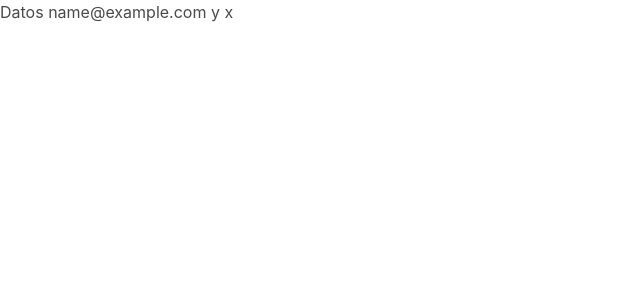
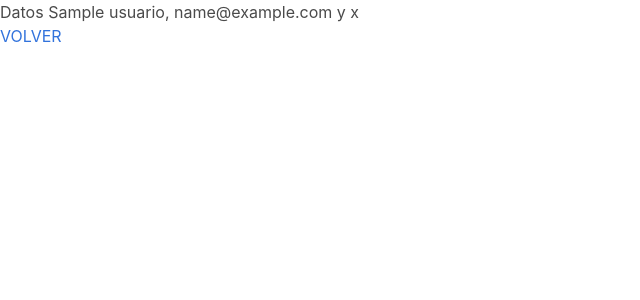
Before and after one commit to matiusgg/python-opcional-, a Flask app: template templates/dentro.html in a window 1280 px wide. Shown: the top 300 px of the page, without its empty margins (0-640 px from the left). Run offline with Flask 2, Linux system fonts and the light colour scheme; the template is opened without the code that fills it: most values are stand-ins (such as "Sample title", 1, 10 or a date in 2020); some libraries are stand-ins or nearby versions.

Commit message:
Se agrego la opcion REGISTRARSE y funciona

```diff
--- a/bd.sql
+++ b/bd.sql
@@ -1,8 +1,9 @@
 CREATE DATABASE logear;
 
 CREATE TABLE usuarios(
-    id_usuario int(10) UNSIGNED primary key,
+    id_usuario int(10) UNSIGNED primary key auto_increment,
     usuario VARCHAR(100) NOT NULL,
     contrasenya VARCHAR(30) NOT NULL,
-    activo tinyint(4) NOT NULL DEFAULT '1'
+    activo tinyint(4) NOT NULL DEFAULT '1',
+    email VARCHAR(100) UNIQUE NOT NULL
 )
--- a/main.py
+++ b/main.py
@@ -56,7 +56,7 @@ def datos():
                 # *Comprobacion de email y password en la misma tupla.
                 bd_total = Bd('localhost', 'usuario', 'mysql', 'logear')
                 leer_email_password = bd_total.query(
-                f'SELECT email, contrasenya FROM usuarios WHERE email="{email}"'
+                f'SELECT email, contrasenya, usuario FROM usuarios WHERE email="{email}"'
                 )
 
                 print(leer_email_password)
@@ -73,6 +73,7 @@ def datos():
                     #* iniciar sesion
                     #* Limpiamos la session cada vez que haga una nueva session.
                     session.clear()
+                    session['usuario'] = leer_email_password[0][2]
                     session['email'] = email
                     session['password'] = password
 
@@ -95,17 +96,54 @@ def datos():
 def dentro():
     if 'email' in session and 'password' in session:
 
+        usuario = session['usuario']
         email = session['email']
         password = session['password']
 
     else:
+        usuario = ''
         email = ''
         password = ''
 
     # return f'Datos: {email} y {password}'
 
 
-    return render_template('dentro.html', email=email, password=password)
+    return render_template('dentro.html', email=email, password=password, usuario=usuario)
+
+#******************************************
+@app.route('/registro')
+def registro():
+
+    return render_template('registro.html')
+
+#******************************************
+@app.route('/registro', methods=['GET', 'POST'])
+def datosRegistro():
+
+    if request.method == 'POST':
+
+        try:
+
+            usuario = request.form['usuario']
+            email = request.form['email']
+            password = request.form['password']
+
+            #* 1 Comprobar en mysql si existe ese email
+            bd = Bd('localhost', 'usuario', 'mysql', 'logear')
+            #* #* Comprobar en mysql si existe el email
+            insertarTupla = bd.query(
+                f'INSERT INTO usuarios (usuario, contrasenya, activo, email) VALUES("{usuario}", "{password}", 1, "{email}");'
+            )
+
+            return redirect(url_for('home'))
+
+        except IndexError:
+
+            return render_template('registro.html', no_registro=True)
+
+
+    return render_template('registro.html')
+
 
 #******************************************
 @app.errorhandler(404)
--- a/templates/dentro.html
+++ b/templates/dentro.html
@@ -8,6 +8,9 @@
 
 {% block main %}
 
-<h1>Datos {{ email }} y {{ password }}</h1>
+<h1>Datos {{ usuario }}, {{ email }} y {{ password }}</h1>
+
+<a href="{{ url_for('home') }}">VOLVER</a>
+
 
 {% endblock %}
```
Also changed, not shown: templates/home.html (+9 -4 lines).
